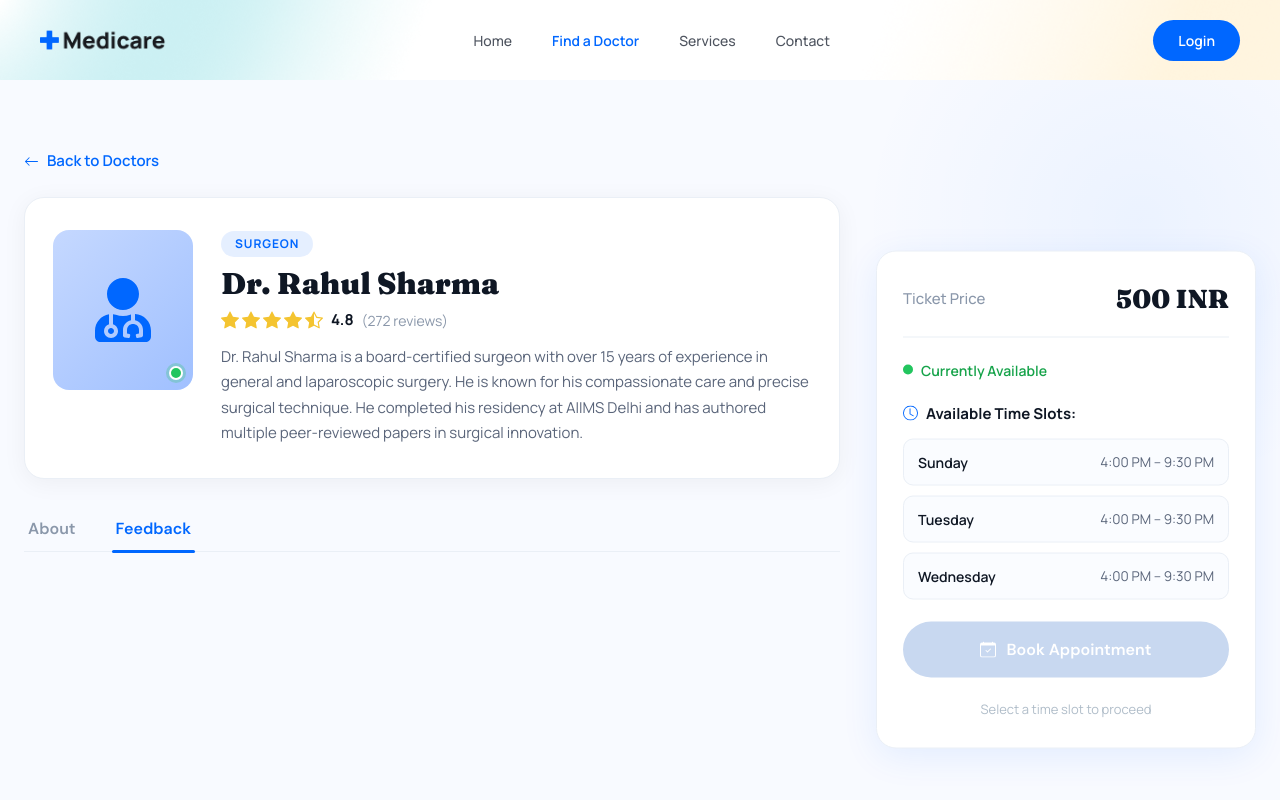
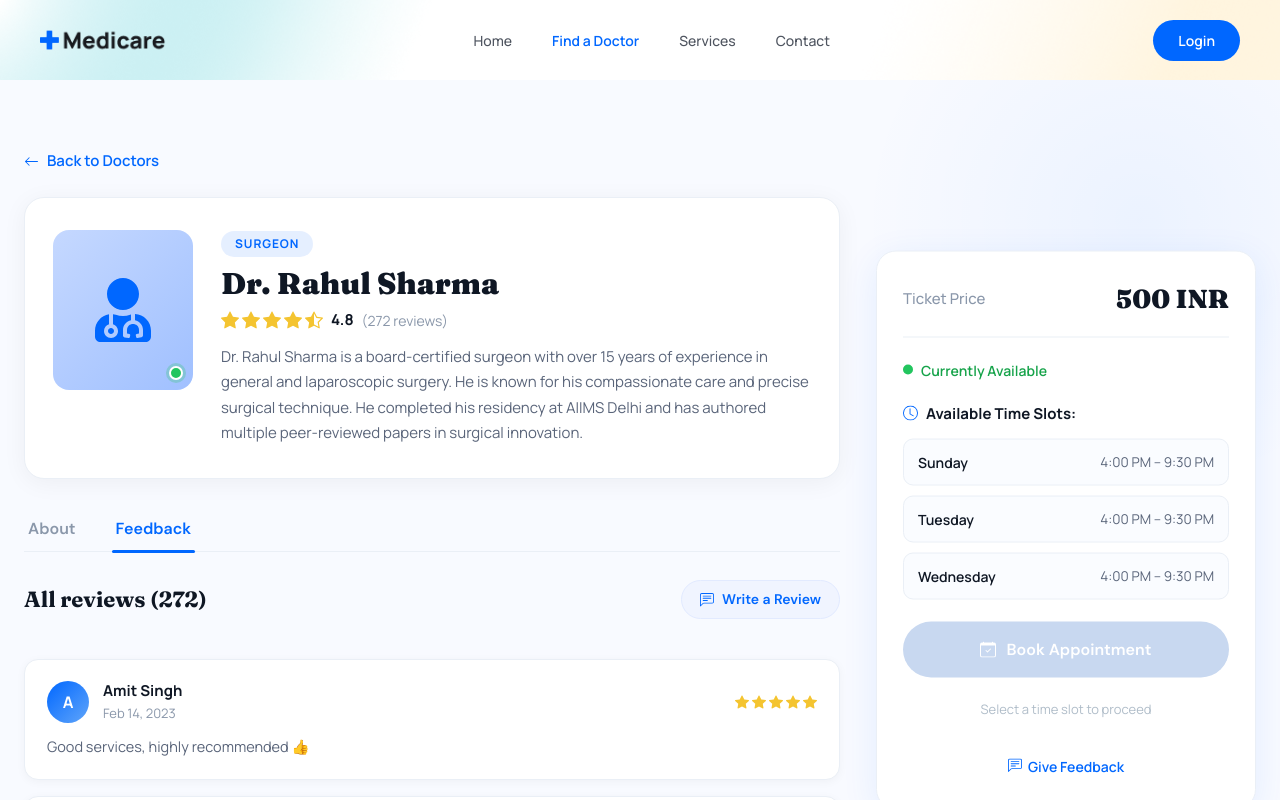
Before and after one commit to Arunabh-Sen/medicare-application-minor-project, a React (Vite) app in the folder frontend/: page /doctors/1 in a window 1280 px wide. Both pictures are taken after a click on the button "Feedback". Shown: the top 800 px of the page. Built offline with nearby package versions, Linux system fonts and the light colour scheme.

Commit message:
added the feedback component for users to view and give feedbacks

```diff
--- a/frontend/src/index.css
+++ b/frontend/src/index.css
@@ -1423,9 +1423,73 @@ section {
   border: 1.5px solid rgba(34, 197, 94, 0.25);
 }
 
+.doc__reviews__header {
+  display: flex;
+  align-items: center;
+  justify-content: space-between;
+  margin-bottom: 20px;
+}
+
+.doc__write__review__btn {
+  background: #f0f4ff;
+  color: #0067ff;
+  border: 1.5px solid #e2eaff;
+  border-radius: 50px;
+  padding: 8px 18px;
+  font-family: "DM Sans", sans-serif;
+  font-size: 14px;
+  font-weight: 600;
+  cursor: pointer;
+  display: flex;
+  align-items: center;
+  gap: 8px;
+  transition: all 0.22s ease;
+}
+
+.doc__write__review__btn:hover {
+  background: #0067ff;
+  color: #fff;
+  border-color: #0067ff;
+}
+
+.doc__rating__clickable {
+  cursor: pointer;
+  transition: opacity 0.2s ease;
+}
+
+.doc__rating__clickable:hover {
+  opacity: 0.75;
+}
+
+.doc__booking__feedback {
+  margin-top: 10px;
+  text-align: center;
+}
+
+.doc__feedback__link {
+  background: none;
+  border: none;
+  color: #0067ff;
+  font-size: 14px;
+  font-weight: 600;
+  cursor: pointer;
+  display: inline-flex;
+  align-items: center;
+  gap: 6px;
+  transition: opacity 0.2s ease;
+  padding: 4px 10px;
+  border-radius: 6px;
+}
+
+.doc__feedback__link:hover {
+  background: rgba(0, 103, 255, 0.05);
+  text-decoration: underline;
+}
+
 /* ======================================================
    FIND A DOCTOR (LISTING) PAGE
    ====================================================== */
+
 
 .find__doc__section {
   padding: 70px 0 100px;
--- a/frontend/src/pages/Doctors/DoctorDetails.jsx
+++ b/frontend/src/pages/Doctors/DoctorDetails.jsx
@@ -1,11 +1,11 @@
-import React, { useState, useEffect } from 'react'
+import React, { useState, useEffect, useRef } from 'react'
 import { useParams, useNavigate } from 'react-router-dom'
-import { BsStarFill, BsStar, BsStarHalf, BsCheckCircleFill, BsClock, BsCalendarCheck, BsArrowLeft } from 'react-icons/bs'
+import { BsStarFill, BsStar, BsStarHalf, BsCheckCircleFill, BsClock, BsCalendarCheck, BsArrowLeft, BsChatLeftText } from 'react-icons/bs'
 import { FaUserMd } from 'react-icons/fa'
 import { doctorData } from './doctorData'
 
 /* ── helper: scroll-reveal ── */
-function useReveal(selector = '[data-reveal]') {
+function useReveal(deps = [], selector = '[data-reveal]') {
     useEffect(() => {
         const els = document.querySelectorAll(selector)
         const observer = new IntersectionObserver(
@@ -21,7 +21,7 @@ function useReveal(selector = '[data-reveal]') {
         )
         els.forEach((el) => observer.observe(el))
         return () => observer.disconnect()
-    }, [])
+    }, deps)
 }
 
 /* ── Star renderer ── */
@@ -59,7 +59,7 @@ const StarPicker = ({ value, onChange }) => (
 
 /* ── Review Card ── */
 const ReviewCard = ({ review }) => (
-    <div className="doc__review__card" data-reveal style={{ '--delay': '0ms' }}>
+    <div className="doc__review__card reveal-fade-up" data-reveal style={{ '--delay': '0ms' }}>
         <div className="doc__review__top">
             <div className="doc__review__avatar">
                 {review.avatar
@@ -82,10 +82,7 @@ const ReviewCard = ({ review }) => (
 const DoctorDetails = () => {
     const { id } = useParams()
     const navigate = useNavigate()
-    useReveal()
-
-    // Find the matching doctor
-    const doctor = doctorData.find((d) => d.id === parseInt(id))
+    const reviewFormRef = useRef(null)
 
     const [activeTab, setActiveTab] = useState('about')
     const [selectedSlot, setSelectedSlot] = useState(null)
@@ -94,12 +91,26 @@ const DoctorDetails = () => {
     const [submitted, setSubmitted] = useState(false)
     const [bookingSuccess, setBookingSuccess] = useState(false)
 
+    useReveal([activeTab, id])
+
+    // Find the matching doctor
+    const doctor = doctorData.find((d) => d.id === parseInt(id))
+
     // Reset slot when switching doctors
     useEffect(() => {
         setSelectedSlot(null)
         setActiveTab('about')
         setBookingSuccess(false)
     }, [id])
+
+    const scrollToReviewForm = () => {
+        setActiveTab('feedback')
+        setTimeout(() => {
+            if (reviewFormRef.current) {
+                reviewFormRef.current.scrollIntoView({ behavior: 'smooth', block: 'center' })
+            }
+        }, 100)
+    }
 
     const handleSubmitReview = (e) => {
         e.preventDefault()
@@ -167,7 +178,11 @@ const DoctorDetails = () => {
                             <div className="doctor__profile__info">
                                 <span className="doc__specialty__tag">{doctor.specialty}</span>
                                 <h1 className="doc__name">{doctor.name}</h1>
-                                <div className="doc__rating__row">
+                                <div
+                                    className="doc__rating__row doc__rating__clickable"
+                                    onClick={() => setActiveTab('feedback')}
+                                    title="View Feedback"
+                                >
                                     <StarRow rating={doctor.rating} size={18} />
                                     <span className="doc__rating__num">{doctor.rating}</span>
                                     <span className="doc__rating__count">({doctor.totalReviews} reviews)</span>
@@ -232,16 +247,29 @@ const DoctorDetails = () => {
 
                         {activeTab === 'feedback' && (
                             <div className="doc__feedback__content">
-                                {/* All Reviews */}
-                                <h2 className="doc__reviews__title" data-reveal style={{ '--delay': '0ms' }}>
-                                    All reviews ({doctor.totalReviews})
-                                </h2>
+                                {/* All Reviews Header */}
+                                <div className="doc__reviews__header reveal-fade-up" data-reveal style={{ '--delay': '0ms' }}>
+                                    <h2 className="doc__reviews__title">
+                                        All reviews ({doctor.totalReviews})
+                                    </h2>
+                                    <button className="doc__write__review__btn" onClick={scrollToReviewForm}>
+                                        <BsChatLeftText /> Write a Review
+                                    </button>
+                                </div>
+
+                                {/* Reviews List */}
                                 <div className="doc__reviews__list">
                                     {doctor.reviews.map((r) => <ReviewCard key={r.id} review={r} />)}
                                 </div>
 
                                 {/* Leave a review form */}
-                                <form className="doc__review__form" onSubmit={handleSubmitReview} data-reveal style={{ '--delay': '80ms' }}>
+                                <form
+                                    ref={reviewFormRef}
+                                    className="doc__review__form reveal-fade-up"
+                                    onSubmit={handleSubmitReview}
+                                    data-reveal
+                                    style={{ '--delay': '80ms' }}
+                                >
                                     <h3 className="doc__form__title">How would you rate the overall experience?*</h3>
                                     <StarPicker value={ratingValue} onChange={setRatingValue} />
 
@@ -334,6 +362,13 @@ const DoctorDetails = () => {
                             {!doctor.available && (
                                 <p className="doc__slot__hint" style={{ color: '#ef4444' }}>This doctor is currently not accepting appointments</p>
                             )}
+
+                            {/* Feedback Link in Booking Card */}
+                            <div className="doc__booking__feedback">
+                                <button className="doc__feedback__link" onClick={scrollToReviewForm}>
+                                    <BsChatLeftText /> Give Feedback
+                                </button>
+                            </div>
                         </div>
                     </div>
 
```
